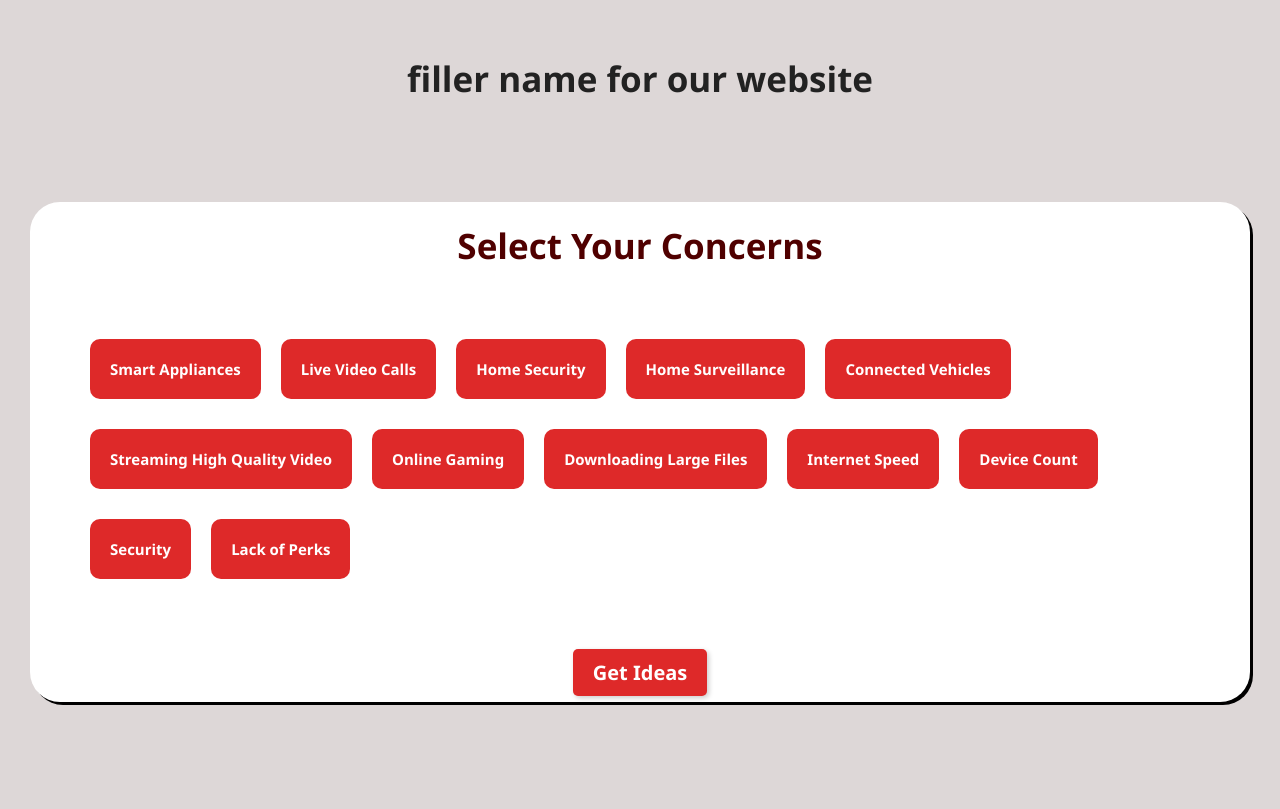
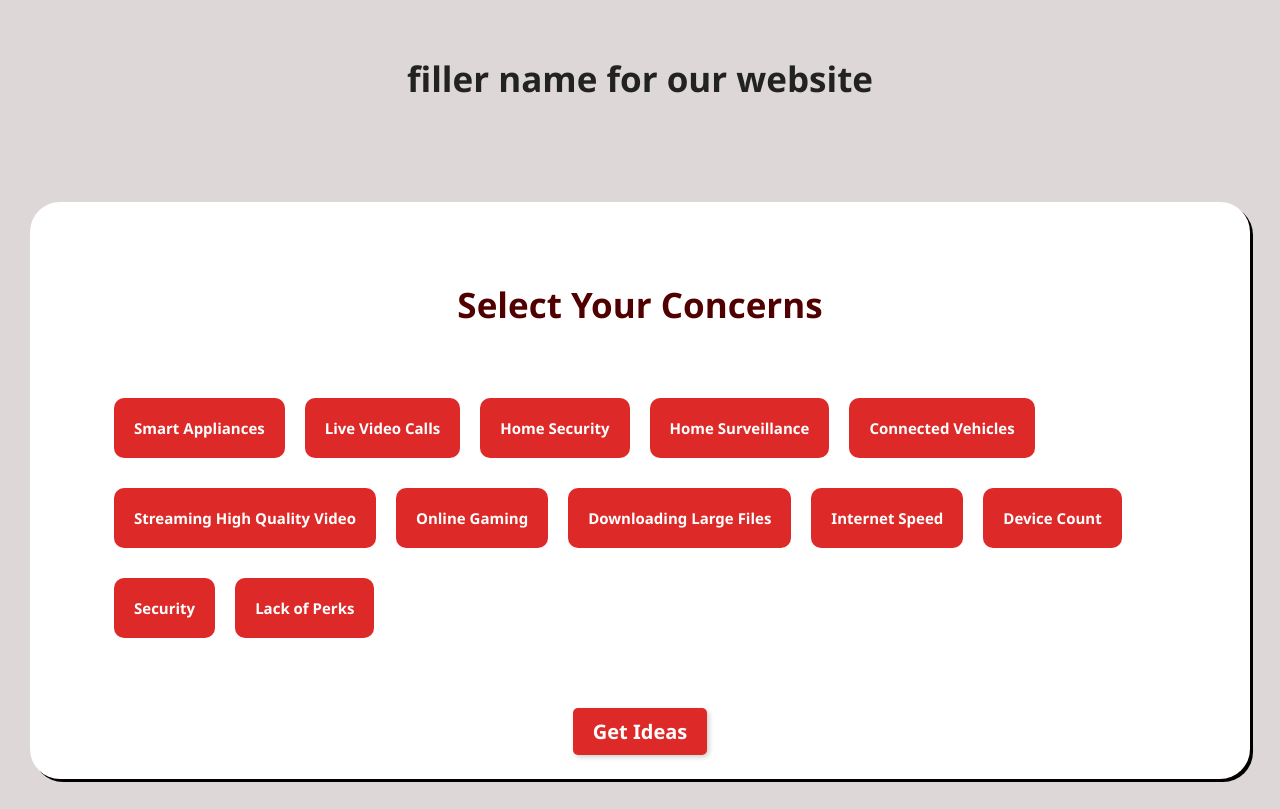
Before and after one commit to ImaSkullyosis/HackUTD, a React (Vite) app in the folder HackUTD 2024 Guided Project/: page / in a window 1280 px wide. Built offline with nearby package versions, Linux system fonts and the light colour scheme.

Commit message:
changes to css to fit nicely

```diff
--- a/HackUTD 2024 Guided Project/src/index.css
+++ b/HackUTD 2024 Guided Project/src/index.css
@@ -13,7 +13,8 @@ body {
   background-color: #ffffff;
   margin: 100px 30px 30px 30px;
   border-radius: 30px;
-  height: 500px;
+  height: fit-content;
+  padding: 3vh;
   box-shadow: 3px 3px #000000;
   border-style: hidden;
 }
```
